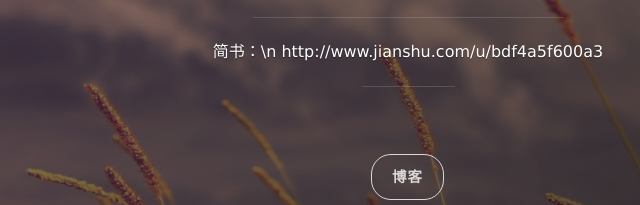
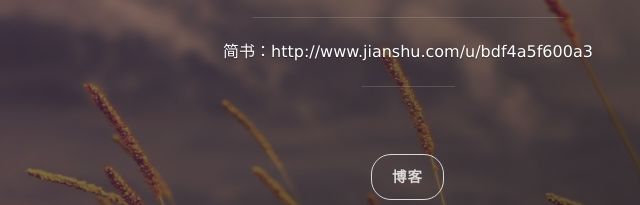
Before and after one commit to sthyuhao/sthyuhao.github.io, a plain HTML site: page index.html in a window 1280 px wide. Shown: the part 334-539 px from the top of the page, 232-872 px from the left. Drawn offline with nearby package versions, Linux system fonts and the light colour scheme; some packages are replaced by stand-ins of ours; a script that the page names is missing.

Commit message:
Site updated: 2017-02-22 14:49:05

```diff
--- a/index.html
+++ b/index.html
@@ -59,7 +59,7 @@
         <h1 class="panel-cover__title panel-title"><a href="/" title="link to homepage for 余生">余生</a></h1>
 
         <hr class="panel-cover__divider" />
-        <p class="panel-cover__description">简书：\n http://www.jianshu.com/u/bdf4a5f600a3</p>
+        <p class="panel-cover__description">简书：http://www.jianshu.com/u/bdf4a5f600a3</p>
         <hr class="panel-cover__divider panel-cover__divider--secondary" />
 
         <div class="navigation-wrapper">
```
Also changed, not shown: 2017/02/18/FirstNight/index.html (+1 -1 lines), 2017/02/22/hello-world/index.html (+1 -1 lines), archives/2017/02/index.html (+1 -1 lines), archives/2017/index.html (+1 -1 lines), archives/index.html (+1 -1 lines).
